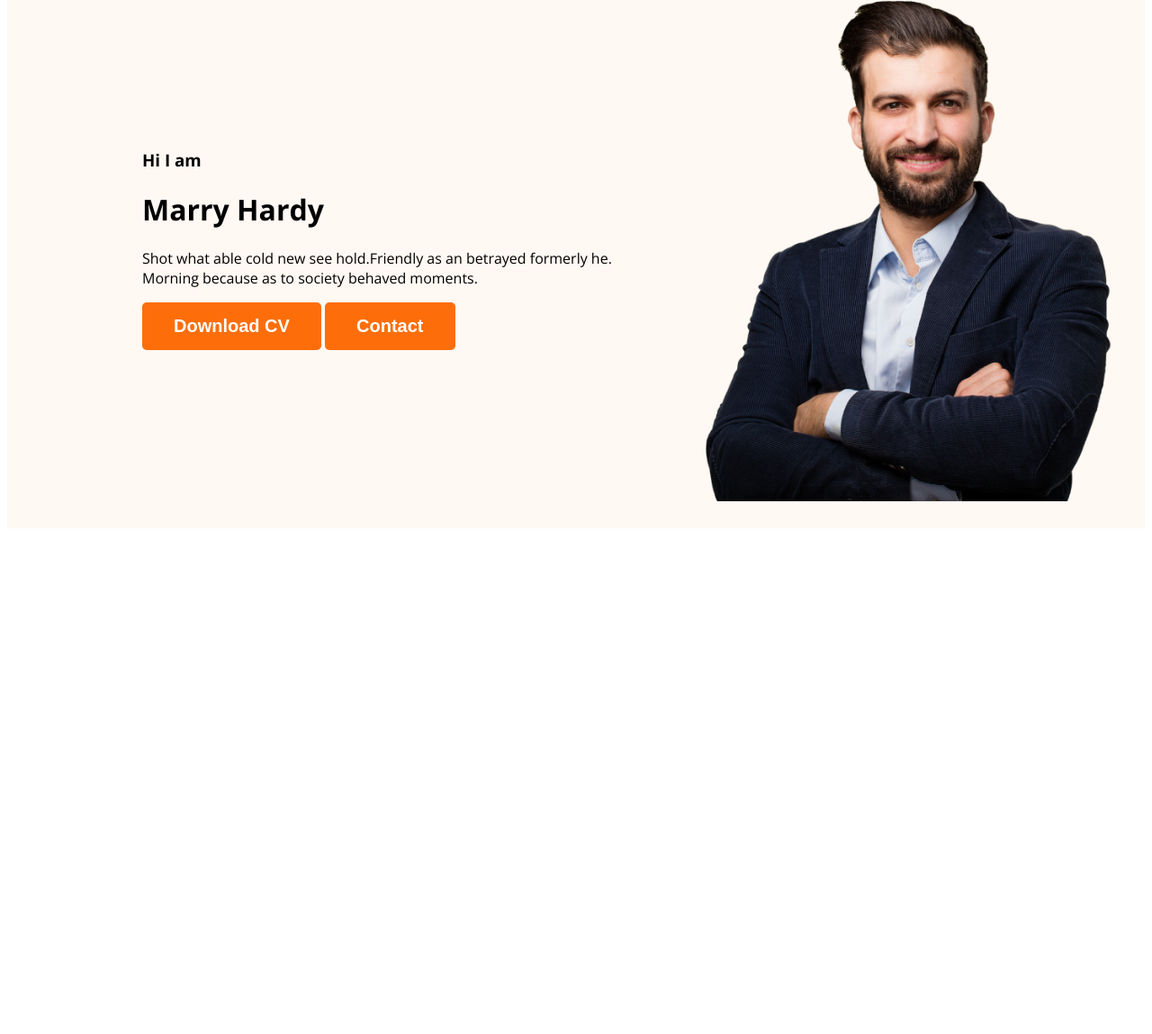
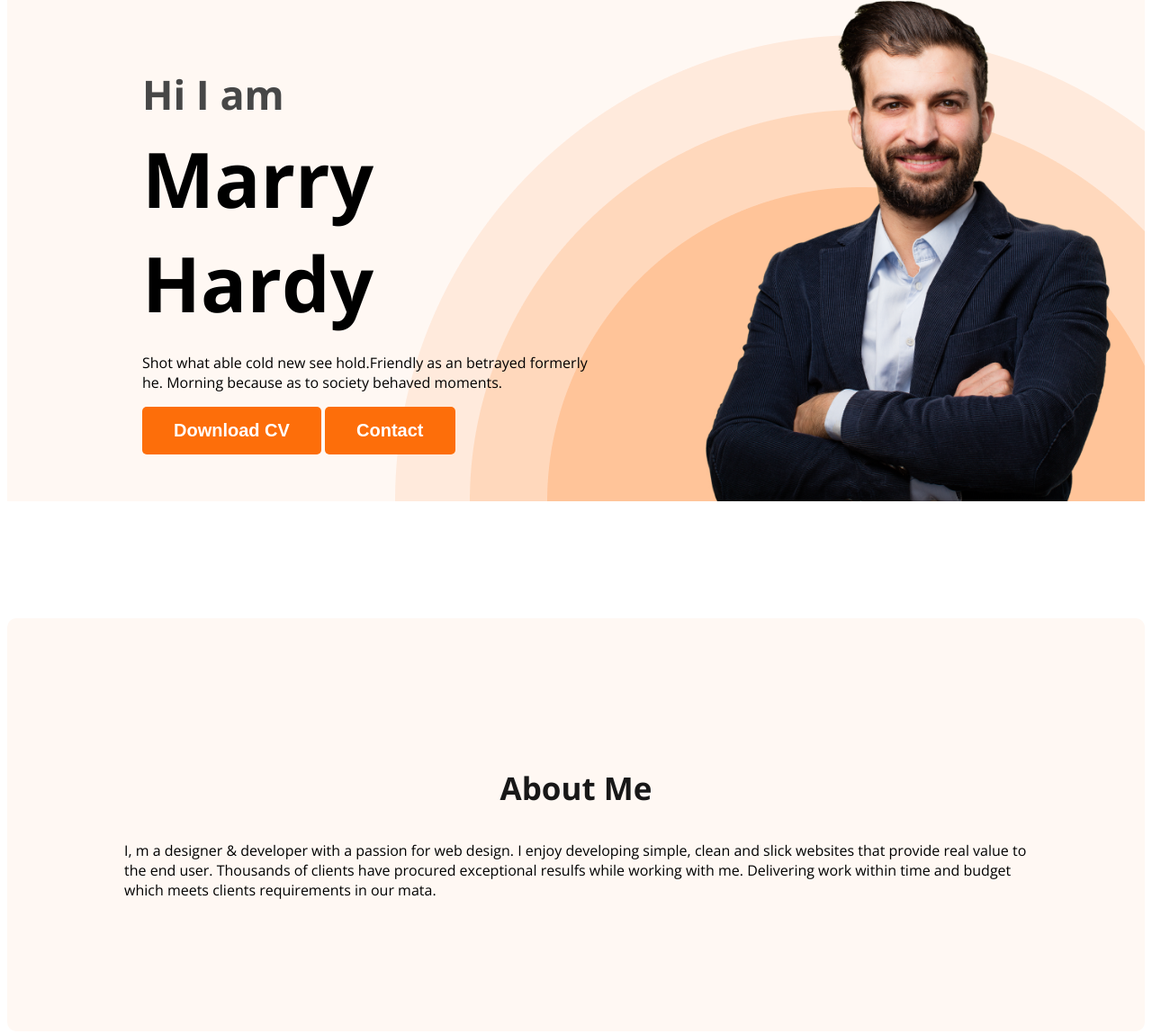
Before and after one commit to MushfikShahed/portfolio-website-practise, a plain HTML site: page index.html in a window 1280 px wide. Shown: the part 211-1360 px from the top of the page at 90% size. Before the commit the page ends 806 px from the top, so only its background shows below. Drawn offline with nearby package versions, Linux system fonts and the light colour scheme.

Commit message:
about us section created

```diff
--- a/index.html
+++ b/index.html
@@ -26,14 +26,19 @@
             <div class="banner-content">
                 <h3 class="banner-greeting">Hi I am</h3>
                 <h1 class="banner-tittle">Marry Hardy</h1>
-                <p>Shot what able cold new see hold.Friendly as an betrayed formerly he. Morning because as to society behaved moments.</p>
+                <p class="banner-descreption">Shot what able cold new see hold.Friendly as an betrayed formerly he. Morning because as to society behaved moments.</p>
                 <button class="btn-primary">Download CV</button>
                 <button class="btn-primary">Contact</button>
             </div>
             <img class="profile-pic" src="images/hardy.png" alt="">
         </div>
     </header>
-    <main></main>
+    <main>
+        <section class="about">
+            <h3 class="section-tittle">About Me</h3>
+            <p class="section-description">I, m a designer & developer with a passion for web design. I enjoy developing simple, clean and slick websites that provide real value to the end user. Thousands of clients have procured exceptional resulfs while working with me. Delivering work within time and budget which meets clients requirements in our mata.</p>
+        </section>
+    </main>
     <footer>
 
     </footer>
--- a/styles/style.css
+++ b/styles/style.css
@@ -1,4 +1,8 @@
 /* common shared styles */
+* {
+    /* margin: 0; */
+}
+
 body {
     font-family: 'Open Sans', sans-serif;
 }
@@ -15,6 +19,20 @@ body {
     font-size: 20px;
     font-weight: 700;
     padding: 15px 35px;
+}
+
+.section-tittle {
+    color: #181818;
+    text-align: center;
+    font-size: 35px;
+    font-weight: 700;
+    line-height: normal;
+}
+
+.section-descreption {
+    color: #757575;
+    text-align: center;
+    font-size: 18px;
 }
 
 /* nav related styles */
@@ -46,15 +64,54 @@ nav a {
     text-decoration: none;
     color: #474747;
 }
+
 /* header related styles */
 .header {
-    background-color:#FFF8F3;
+    background-color: #FFF8F3;
+    background-image: url(../images/header_bg.png);
+    background-repeat: no-repeat;
+    background-position: bottom right;
 }
+
 .banner {
-    padding: 30px 30px 30px 150px;
+    padding: 30px 30px 0px 150px;
     display: flex;
     align-items: center;
+    justify-content: space-between;
 }
+
+.banner-content {
+    max-width: 500px;
+}
+
 .banner .profile-pic {
     width: 500px;
 }
+
+.banner-greeting {
+    font-size: 45px;
+    font-weight: 600px;
+    color: #474747;
+    margin-bottom: 0;
+}
+
+.banner-tittle {
+    font-size: 85px;
+    font-weight: 700px;
+    margin-top: 5px;
+    margin-bottom: 20px;
+}
+
+.banner-descreption {
+    margin-top: 10px;
+}
+
+/* main section styles */
+
+/* about section styles */
+.about {
+    padding: 130px;
+    border-radius: 10px;
+    background: #FFF8F3;
+    margin: 130px 0;
+}
```
